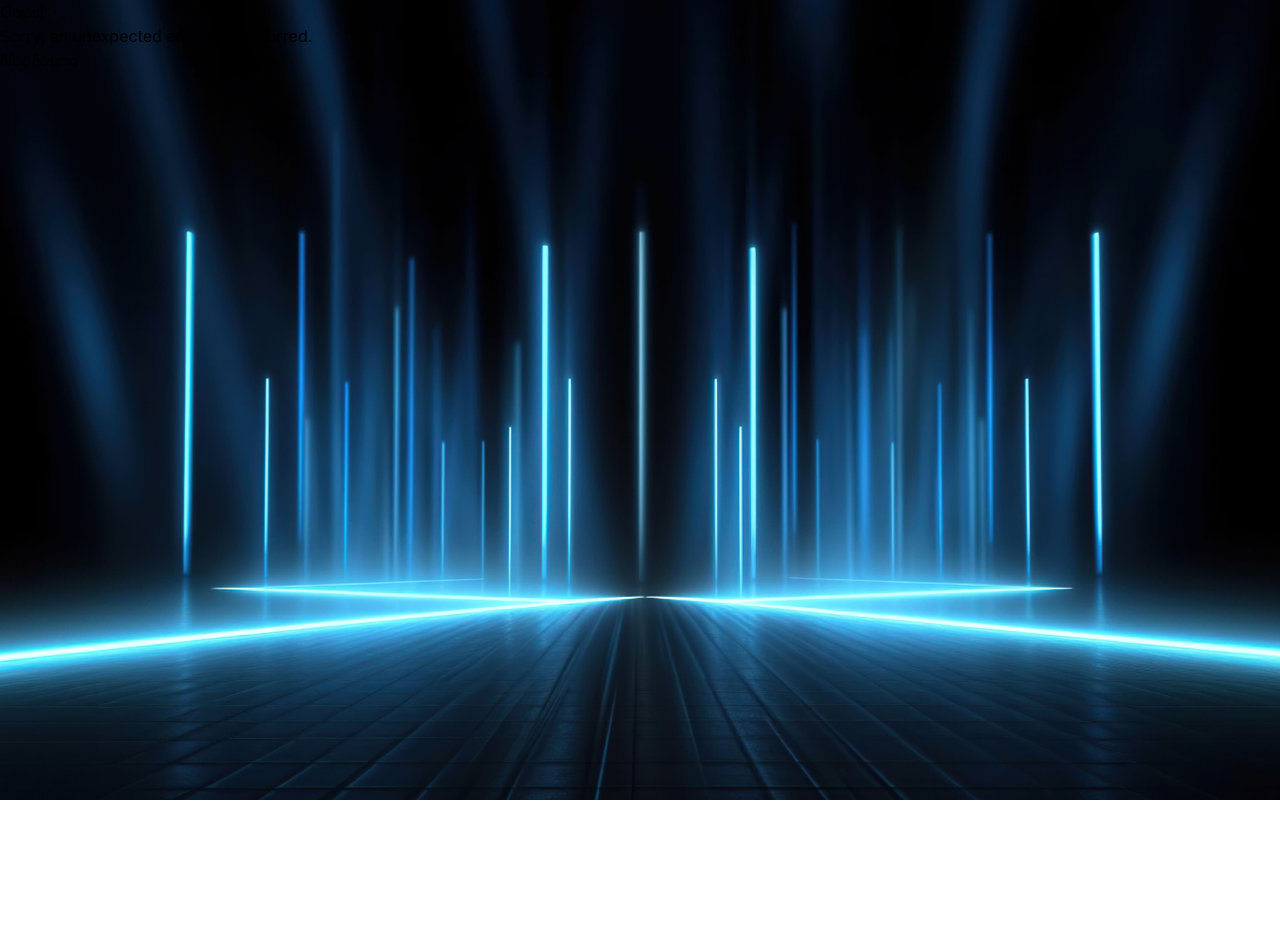
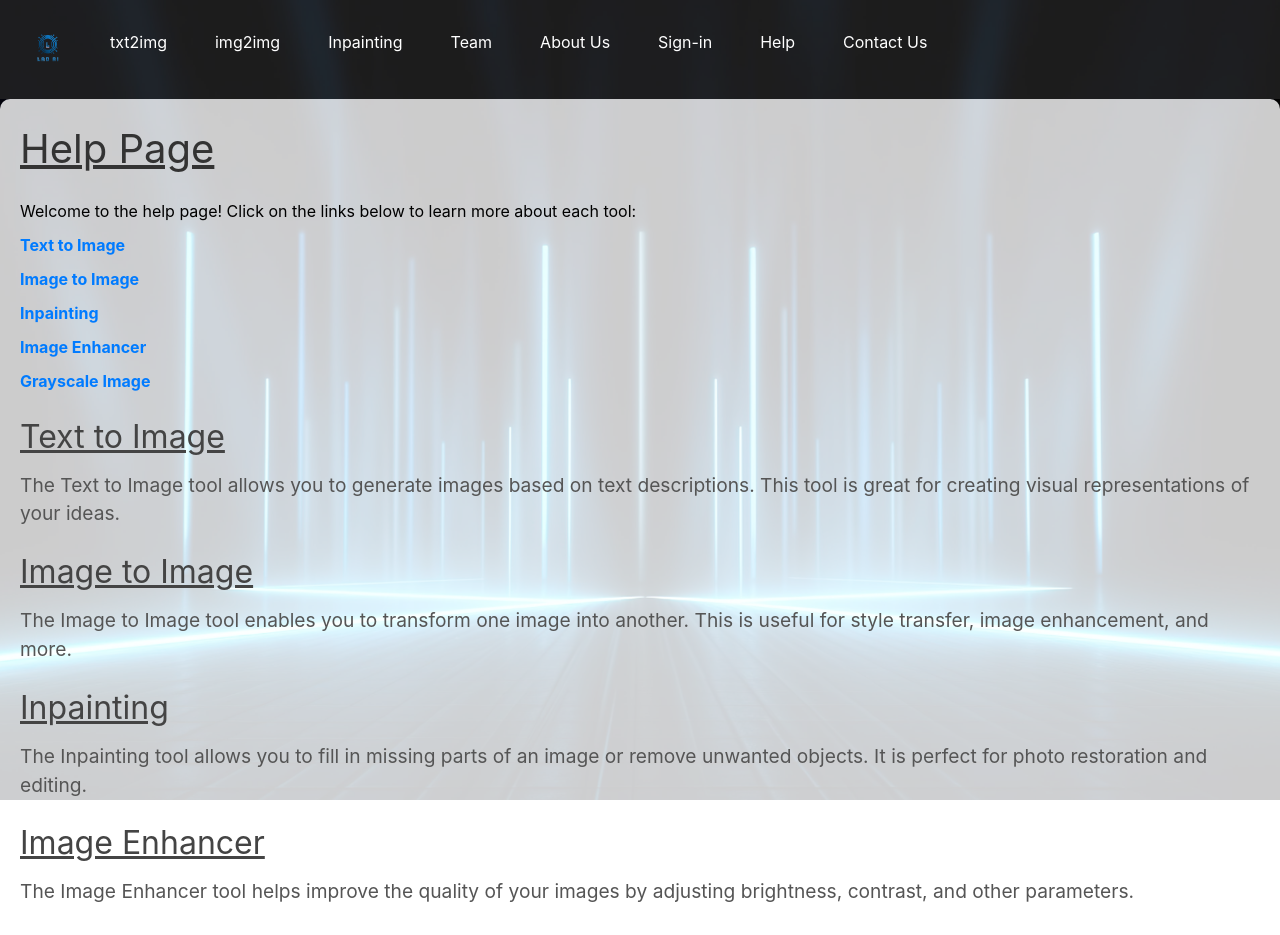
Before and after one commit to Abhi237116/ladAI, a React (Vite) app in the folder client/: page /help in a window 1280 px wide. Before the commit this address had no page. Shown: the top 935 px of the page. Before the commit the page ends 800 px from the top, so only its background shows below. Built offline with nearby package versions, Linux system fonts and the light colour scheme; a web font is replaced by a local one.

Commit message:
added help page

```diff
--- a/client/src/main.jsx
+++ b/client/src/main.jsx
@@ -7,8 +7,10 @@ import ContactUs from "./routes/contact.jsx";
 import Home from "./routes/home.jsx";
 import Txt2img from "./routes/txt2img.jsx";
 import Img2img from "./routes/img2img.jsx";
+import HelpPage from "./routes/help.jsx";
 import "./index.css";
 import "./styles.css";
+
 import { QueryClient, QueryClientProvider } from "@tanstack/react-query";
 
 const router = createBrowserRouter([
@@ -27,6 +29,7 @@ const router = createBrowserRouter([
       },
       { path: "txt2img", element: <Txt2img /> },
       { path: "img2img", element: <Img2img /> },
+      { path: "help", element: <HelpPage /> },
     ],
   },
 ]);
--- /dev/null
+++ b/client/src/routes/help.jsx
@@ -0,0 +1,104 @@
+import React from 'react';
+
+const styles = {
+  container: {
+    padding: '20px',
+    fontFamily: 'Arial, sans-serif',
+    background: 'rgba(255, 255, 255, 0.8)', // Semi-transparent white background
+    borderRadius: '10px', // Rounded corners for a more attractive look
+  },
+  mainHeading: {
+    fontSize: '2.5em',
+    color: '#333', // Darker color for better contrast
+    marginBottom: '20px',
+    textDecoration: 'underline',
+  },
+  list: {
+    listStyleType: 'none', // Remove default list styling
+    padding: '0',
+  },
+  listItem: {
+    margin: '10px 0',
+  },
+  link: {
+    textDecoration: 'none', // Remove underline from links
+    color: '#007bff', // Attractive blue color for links
+    fontWeight: 'bold',
+    transition: 'color 0.3s', // Smooth color transition
+  },
+  linkHover: {
+    color: '#0056b3', // Darker blue on hover
+  },
+  section: {
+    marginTop: '20px',
+  },
+  subHeading: {
+    fontSize: '2em',
+    color: '#444', // Slightly lighter color than the main heading
+    marginBottom: '10px',
+    textDecoration: 'underline',
+  },
+  paragraph: {
+    fontSize: '1.2em',
+    color: '#555', // Medium gray color for the text
+    lineHeight: '1.5',
+  },
+};
+
+const HelpPage = () => {
+  return (
+    <div style={styles.container}>
+      <h1 style={styles.mainHeading}>Help Page</h1>
+      <p>Welcome to the help page! Click on the links below to learn more about each tool:</p>
+      <ul style={styles.list}>
+        <li style={styles.listItem}><a href="#txt2img" style={styles.link}>Text to Image</a></li>
+        <li style={styles.listItem}><a href="#img2img" style={styles.link}>Image to Image</a></li>
+        <li style={styles.listItem}><a href="#inpainting" style={styles.link}>Inpainting</a></li>
+        <li style={styles.listItem}><a href="#imageEnhancer" style={styles.link}>Image Enhancer</a></li>
+        <li style={styles.listItem}><a href="#grayscaleImage" style={styles.link}>Grayscale Image</a></li>
+      </ul>
+
+      <section id="txt2img" style={styles.section}>
+        <h2 style={styles.subHeading}>Text to Image</h2>
+        <p style={styles.paragraph}>
+          The Text to Image tool allows you to generate images based on text descriptions. This tool is great for
+          creating visual representations of your ideas.
+        </p>
+      </section>
+
+      <section id="img2img" style={styles.section}>
+        <h2 style={styles.subHeading}>Image to Image</h2>
+        <p style={styles.paragraph}>
+          The Image to Image tool enables you to transform one image into another. This is useful for style transfer,
+          image enhancement, and more.
+        </p>
+      </section>
+
+      <section id="inpainting" style={styles.section}>
+        <h2 style={styles.subHeading}>Inpainting</h2>
+        <p style={styles.paragraph}>
+          The Inpainting tool allows you to fill in missing parts of an image or remove unwanted objects. It is perfect
+          for photo restoration and editing.
+        </p>
+      </section>
+
+      <section id="imageEnhancer" style={styles.section}>
+        <h2 style={styles.subHeading}>Image Enhancer</h2>
+        <p style={styles.paragraph}>
+          The Image Enhancer tool helps improve the quality of your images by adjusting brightness, contrast, and other
+          parameters.
+        </p>
+      </section>
+
+      <section id="grayscaleImage" style={styles.section}>
+        <h2 style={styles.subHeading}>Grayscale Image</h2>
+        <p style={styles.paragraph}>
+          The Grayscale Image tool converts your color images into grayscale, which can be useful for various artistic
+          and technical purposes.
+        </p>
+      </section>
+    </div>
+  );
+};
+
+export default HelpPage;
--- a/client/src/routes/root.jsx
+++ b/client/src/routes/root.jsx
@@ -50,6 +50,7 @@ const App = () => {
               Contact Us
             </Link>
           </li>
+
         </ul>
       </nav>
       <Outlet />
```
Also changed, not shown: 2 other files (tests, documents, lock files or other folders).
